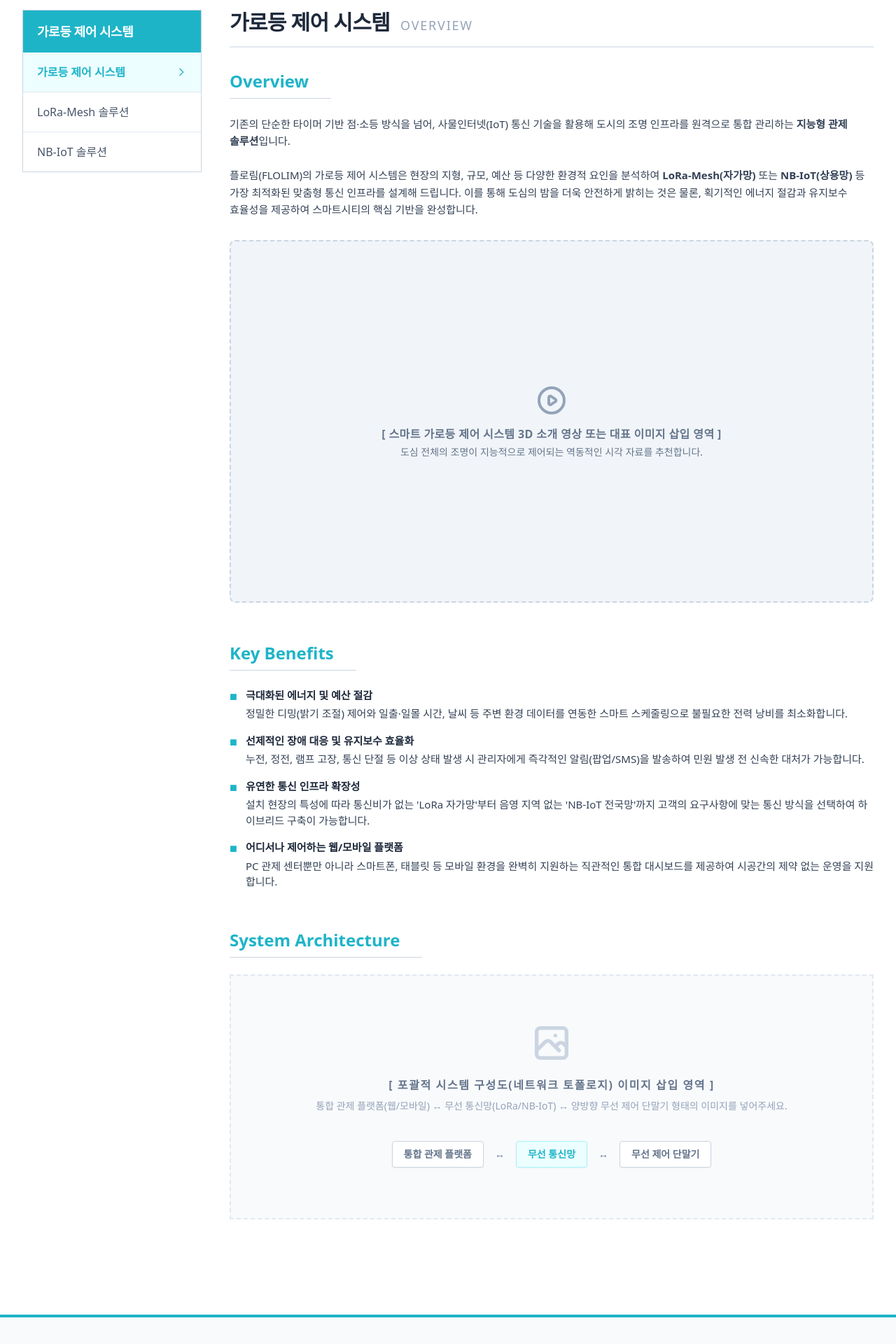
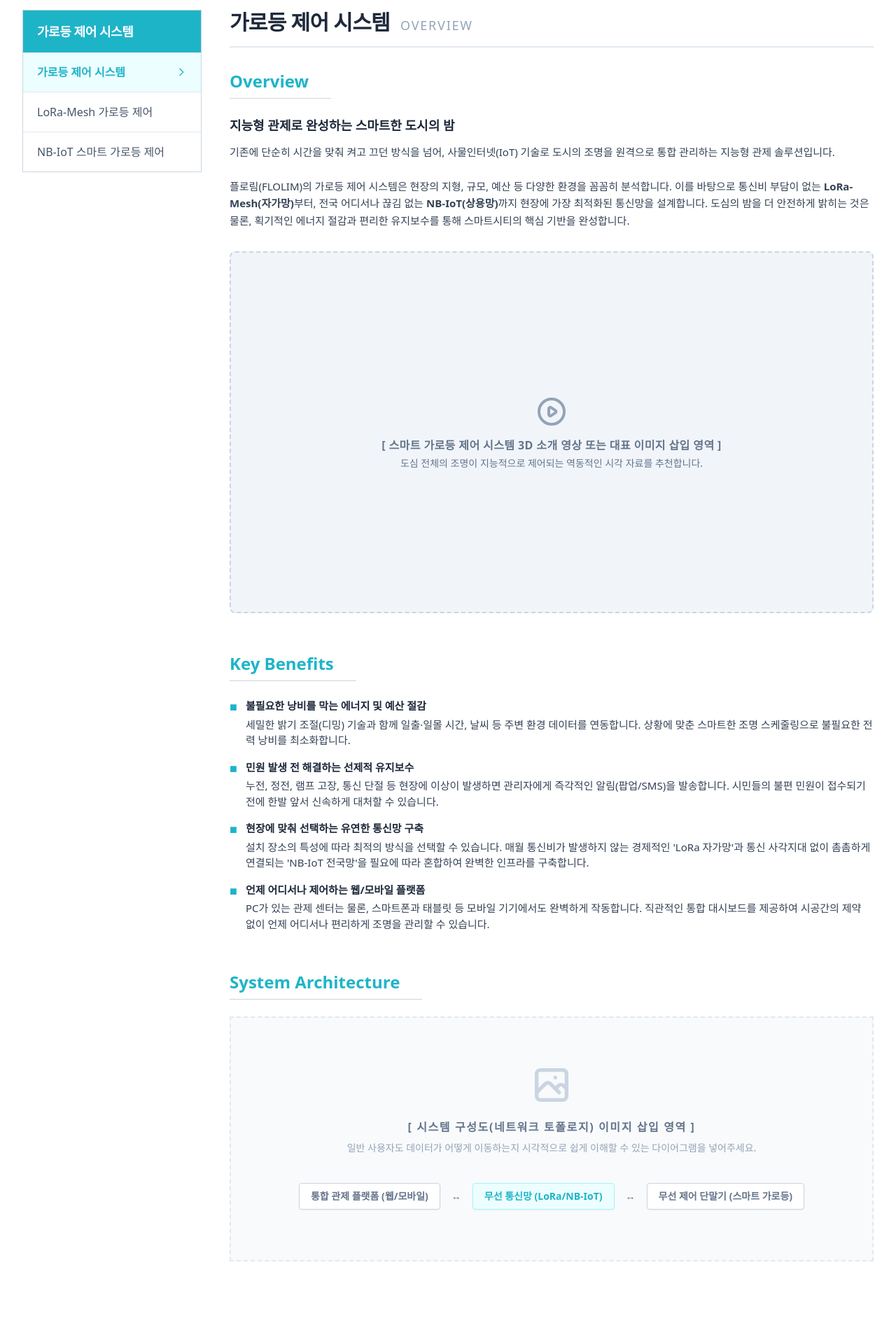
Before and after one commit to flolim-mj54/flolim-website, a React (Vite) app: page /streetlight-intro in a window 1280 px wide. Shown: the part 300-2220 px from the top of the page at 70% size. Built offline with nearby package versions, Linux system fonts and the light colour scheme.

Commit message:
가로등 제어 시스템 텍스트 고도화

```diff
--- a/src/StreetLightIntro.jsx
+++ b/src/StreetLightIntro.jsx
@@ -20,9 +20,22 @@ const StreetLightIntro = () => {
               <h2 className="text-lg font-bold tracking-tight">가로등 제어 시스템</h2>
             </div>
             <ul className="flex flex-col">
-              <li className="border-b border-slate-200"><Link to="/streetlight-intro" className="flex items-center justify-between px-5 py-4 bg-cyan-50 text-[#1eb4c8] font-bold">가로등 제어 시스템 <svg className="w-4 h-4" fill="none" stroke="currentColor" viewBox="0 0 24 24"><path strokeLinecap="square" strokeLinejoin="miter" strokeWidth="2" d="M9 5l7 7-7 7"></path></svg></Link></li>
-              <li className="border-b border-slate-200"><Link to="/lora" className="flex items-center justify-between px-5 py-4 text-slate-600 hover:text-[#1eb4c8] hover:bg-slate-50 transition-all">LoRa-Mesh 솔루션</Link></li>
-              <li className="border-b border-slate-200 last:border-0"><Link to="/nbiot" className="flex items-center justify-between px-5 py-4 text-slate-600 hover:text-[#1eb4c8] hover:bg-slate-50 transition-all">NB-IoT 솔루션</Link></li>
+              <li className="border-b border-slate-200">
+                <Link to="/streetlight-intro" className="flex items-center justify-between px-5 py-4 bg-cyan-50 text-[#1eb4c8] font-bold">
+                  가로등 제어 시스템 <svg className="w-4 h-4" fill="none" stroke="currentColor" viewBox="0 0 24 24"><path strokeLinecap="square" strokeLinejoin="miter" strokeWidth="2" d="M9 5l7 7-7 7"></path></svg>
+                </Link>
+              </li>
+              {/* 🚀 사이드바 메뉴명 수정 완료 */}
+              <li className="border-b border-slate-200">
+                <Link to="/lora" className="flex items-center justify-between px-5 py-4 text-slate-600 hover:text-[#1eb4c8] hover:bg-slate-50 transition-all">
+                  LoRa-Mesh 가로등 제어
+                </Link>
+              </li>
+              <li className="border-b border-slate-200 last:border-0">
+                <Link to="/nbiot" className="flex items-center justify-between px-5 py-4 text-slate-600 hover:text-[#1eb4c8] hover:bg-slate-50 transition-all">
+                  NB-IoT 스마트 가로등 제어
+                </Link>
+              </li>
             </ul>
           </div>
         </aside>
@@ -35,9 +48,11 @@ const StreetLightIntro = () => {
           <div className="mb-14">
             <h3 className="text-2xl font-bold text-[#1eb4c8] border-b border-slate-300 pb-2 mb-6 inline-block pr-8">Overview</h3>
             <p className="text-slate-700 leading-relaxed break-keep text-[15px] mb-8">
-              기존의 단순한 타이머 기반 점·소등 방식을 넘어, 사물인터넷(IoT) 통신 기술을 활용해 도시의 조명 인프라를 원격으로 통합 관리하는 <b>지능형 관제 솔루션</b>입니다.
+              {/* 🚀 강조 문구 적용 및 텍스트 교체 */}
+              <strong className="text-lg text-slate-800 block mb-3">지능형 관제로 완성하는 스마트한 도시의 밤</strong>
+              기존에 단순히 시간을 맞춰 켜고 끄던 방식을 넘어, 사물인터넷(IoT) 기술로 도시의 조명을 원격으로 통합 관리하는 지능형 관제 솔루션입니다.
               <br/><br/>
-              플로림(FLOLIM)의 가로등 제어 시스템은 현장의 지형, 규모, 예산 등 다양한 환경적 요인을 분석하여 <b>LoRa-Mesh(자가망)</b> 또는 <b>NB-IoT(상용망)</b> 등 가장 최적화된 맞춤형 통신 인프라를 설계해 드립니다. 이를 통해 도심의 밤을 더욱 안전하게 밝히는 것은 물론, 획기적인 에너지 절감과 유지보수 효율성을 제공하여 스마트시티의 핵심 기반을 완성합니다.
+              플로림(FLOLIM)의 가로등 제어 시스템은 현장의 지형, 규모, 예산 등 다양한 환경을 꼼꼼히 분석합니다. 이를 바탕으로 통신비 부담이 없는 <b>LoRa-Mesh(자가망)</b>부터, 전국 어디서나 끊김 없는 <b>NB-IoT(상용망)</b>까지 현장에 가장 최적화된 통신망을 설계합니다. 도심의 밤을 더 안전하게 밝히는 것은 물론, 획기적인 에너지 절감과 편리한 유지보수를 통해 스마트시티의 핵심 기반을 완성합니다.
             </p>
 
             {/* 🖼️ 메인 비주얼/3D 영상 삽입 영역 */}
@@ -50,33 +65,34 @@ const StreetLightIntro = () => {
 
           <div className="mb-14">
             <h3 className="text-2xl font-bold text-[#1eb4c8] border-b border-slate-300 pb-2 mb-6 inline-block pr-8">Key Benefits</h3>
+            {/* 🚀 수정된 Key Benefits 4가지 반영 */}
             <ul className="space-y-4 text-[15px] text-slate-700">
               <li className="flex items-start">
                 <span className="text-[#1eb4c8] mr-3 font-bold text-lg mt-[-2px]">■</span>
                 <div>
-                  <b className="text-slate-800 block mb-1">극대화된 에너지 및 예산 절감</b>
-                  정밀한 디밍(밝기 조절) 제어와 일출·일몰 시간, 날씨 등 주변 환경 데이터를 연동한 스마트 스케줄링으로 불필요한 전력 낭비를 최소화합니다.
+                  <b className="text-slate-800 block mb-1">불필요한 낭비를 막는 에너지 및 예산 절감</b>
+                  세밀한 밝기 조절(디밍) 기술과 함께 일출·일몰 시간, 날씨 등 주변 환경 데이터를 연동합니다. 상황에 맞춘 스마트한 조명 스케줄링으로 불필요한 전력 낭비를 최소화합니다.
                 </div>
               </li>
               <li className="flex items-start">
                 <span className="text-[#1eb4c8] mr-3 font-bold text-lg mt-[-2px]">■</span>
                 <div>
-                  <b className="text-slate-800 block mb-1">선제적인 장애 대응 및 유지보수 효율화</b>
-                  누전, 정전, 램프 고장, 통신 단절 등 이상 상태 발생 시 관리자에게 즉각적인 알림(팝업/SMS)을 발송하여 민원 발생 전 신속한 대처가 가능합니다.
+                  <b className="text-slate-800 block mb-1">민원 발생 전 해결하는 선제적 유지보수</b>
+                  누전, 정전, 램프 고장, 통신 단절 등 현장에 이상이 발생하면 관리자에게 즉각적인 알림(팝업/SMS)을 발송합니다. 시민들의 불편 민원이 접수되기 전에 한발 앞서 신속하게 대처할 수 있습니다.
                 </div>
               </li>
               <li className="flex items-start">
                 <span className="text-[#1eb4c8] mr-3 font-bold text-lg mt-[-2px]">■</span>
                 <div>
-                  <b className="text-slate-800 block mb-1">유연한 통신 인프라 확장성</b>
-                  설치 현장의 특성에 따라 통신비가 없는 'LoRa 자가망'부터 음영 지역 없는 'NB-IoT 전국망'까지 고객의 요구사항에 맞는 통신 방식을 선택하여 하이브리드 구축이 가능합니다.
+                  <b className="text-slate-800 block mb-1">현장에 맞춰 선택하는 유연한 통신망 구축</b>
+                  설치 장소의 특성에 따라 최적의 방식을 선택할 수 있습니다. 매월 통신비가 발생하지 않는 경제적인 'LoRa 자가망'과 통신 사각지대 없이 촘촘하게 연결되는 'NB-IoT 전국망'을 필요에 따라 혼합하여 완벽한 인프라를 구축합니다.
                 </div>
               </li>
               <li className="flex items-start">
                 <span className="text-[#1eb4c8] mr-3 font-bold text-lg mt-[-2px]">■</span>
                 <div>
-                  <b className="text-slate-800 block mb-1">어디서나 제어하는 웹/모바일 플랫폼</b>
-                  PC 관제 센터뿐만 아니라 스마트폰, 태블릿 등 모바일 환경을 완벽히 지원하는 직관적인 통합 대시보드를 제공하여 시공간의 제약 없는 운영을 지원합니다.
+                  <b className="text-slate-800 block mb-1">언제 어디서나 제어하는 웹/모바일 플랫폼</b>
+                  PC가 있는 관제 센터는 물론, 스마트폰과 태블릿 등 모바일 기기에서도 완벽하게 작동합니다. 직관적인 통합 대시보드를 제공하여 시공간의 제약 없이 언제 어디서나 편리하게 조명을 관리할 수 있습니다.
                 </div>
               </li>
             </ul>
@@ -87,16 +103,16 @@ const StreetLightIntro = () => {
             {/* 🖼️ 다이어그램 삽입 영역 (System Architecture) */}
             <div className="w-full bg-slate-50 border-2 border-slate-200 border-dashed p-8 flex flex-col items-center justify-center min-h-[350px]">
               <svg className="w-16 h-16 text-slate-300 mx-auto mb-4" fill="none" stroke="currentColor" viewBox="0 0 24 24"><path strokeLinecap="round" strokeLinejoin="round" strokeWidth="2" d="M4 16l4.586-4.586a2 2 0 012.828 0L16 16m-2-2l1.586-1.586a2 2 0 012.828 0L20 14m-6-6h.01M6 20h12a2 2 0 002-2V6a2 2 0 00-2-2H6a2 2 0 00-2 2v12a2 2 0 002 2z"></path></svg>
-              <span className="text-slate-500 font-bold tracking-widest block mb-2">[ 포괄적 시스템 구성도(네트워크 토폴로지) 이미지 삽입 영역 ]</span>
-              <span className="text-sm text-slate-400 text-center mb-6">통합 관제 플랫폼(웹/모바일) ↔ 무선 통신망(LoRa/NB-IoT) ↔ 양방향 무선 제어 단말기 형태의 이미지를 넣어주세요.</span>
+              <span className="text-slate-500 font-bold tracking-widest block mb-2">[ 시스템 구성도(네트워크 토폴로지) 이미지 삽입 영역 ]</span>
+              <span className="text-sm text-slate-400 text-center mb-6">일반 사용자도 데이터가 어떻게 이동하는지 시각적으로 쉽게 이해할 수 있는 다이어그램을 넣어주세요.</span>
 
-              {/* 이미지가 없을 때를 대비한 텍스트 흐름도 (추후 이미지 삽입 시 삭제하셔도 됩니다) */}
+              {/* 🚀 요청하신 텍스트 흐름도로 교체 완료 */}
               <div className="flex items-center space-x-2 md:space-x-4 text-xs md:text-sm text-slate-500 font-bold z-10 flex-wrap justify-center mt-4">
-                <span className="bg-white px-4 py-2 border border-slate-300 rounded shadow-sm mb-2">통합 관제 플랫폼</span>
+                <span className="bg-white px-4 py-2 border border-slate-300 rounded shadow-sm mb-2">통합 관제 플랫폼 (웹/모바일)</span>
                 <span className="mb-2">↔</span>
-                <span className="bg-cyan-50 text-[#1eb4c8] px-4 py-2 border border-cyan-200 rounded shadow-sm mb-2">무선 통신망</span>
+                <span className="bg-cyan-50 text-[#1eb4c8] px-4 py-2 border border-cyan-200 rounded shadow-sm mb-2">무선 통신망 (LoRa/NB-IoT)</span>
                 <span className="mb-2">↔</span>
-                <span className="bg-white px-4 py-2 border border-slate-300 rounded shadow-sm mb-2">무선 제어 단말기</span>
+                <span className="bg-white px-4 py-2 border border-slate-300 rounded shadow-sm mb-2">무선 제어 단말기 (스마트 가로등)</span>
               </div>
             </div>
           </div>
```
